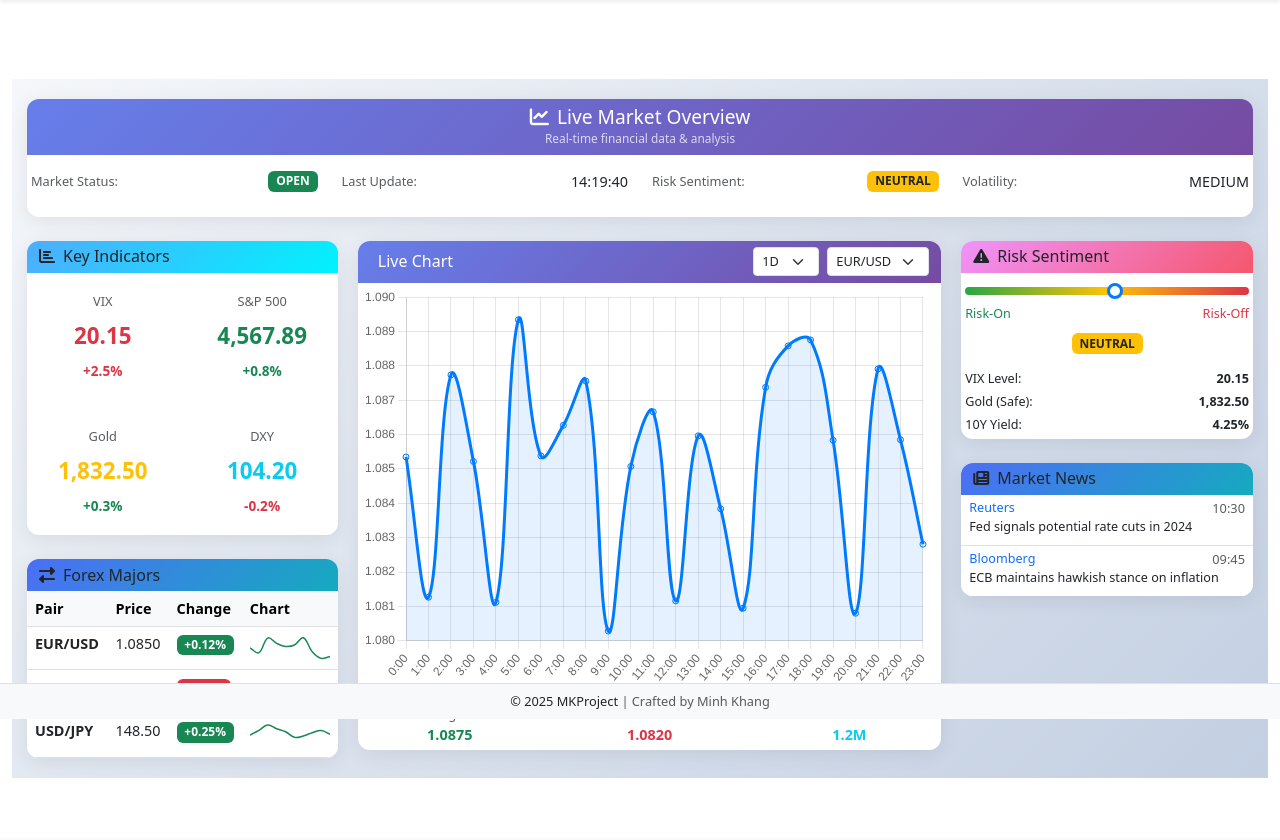
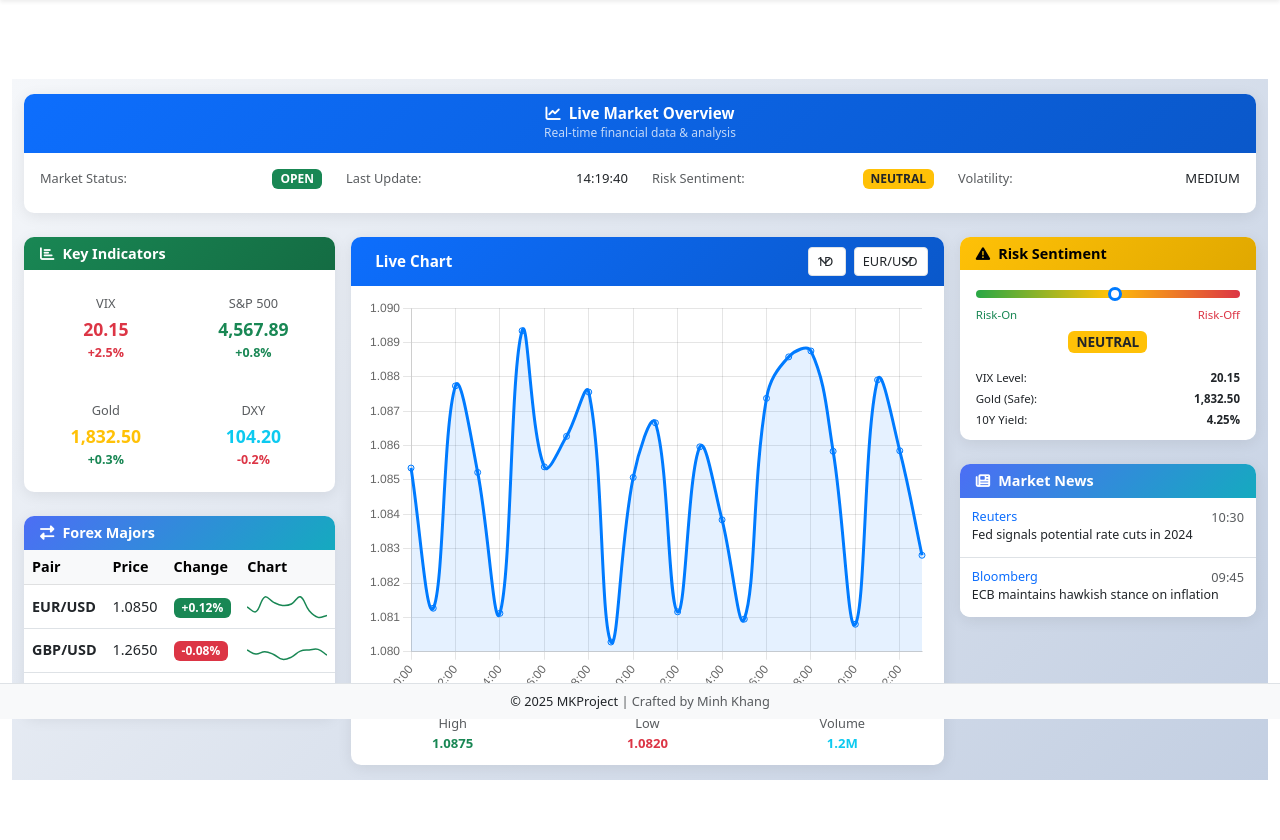
Before and after one commit to ngpminhkhang/MKproject, a Django app: template finance_dashboard/templates/finance_dashboard/home.html in a window 1280 px wide. Shown: the part 81-921 px from the top of the page. Before the commit the page ends 859 px from the top, so only its background shows below. Run offline with Django 5.2, Linux system fonts and the light colour scheme; the template is opened without the code that fills it, so the values that code supplies are empty; some libraries are stand-ins or nearby versions.

Commit message:
Fix template home

```diff
--- a/finance_dashboard/templates/finance_dashboard/home.html
+++ b/finance_dashboard/templates/finance_dashboard/home.html
@@ -7,23 +7,23 @@
 <style>
 /* === VARIABLES & RESET === */
 :root {
-    --primary-gradient: linear-gradient(135deg, #667eea 0%, #764ba2 100%);
-    --success-gradient: linear-gradient(135deg, #4facfe 0%, #00f2fe 100%);
-    --warning-gradient: linear-gradient(135deg, #f093fb 0%, #f5576c 100%);
+    --primary-gradient: linear-gradient(135deg, #0d6efd 0%, #0a58ca 100%); /* XANH TÀI CHÍNH */
+    --success-gradient: linear-gradient(135deg, #198754 0%, #146c43 100%);
+    --warning-gradient: linear-gradient(135deg, #ffc107 0%, #e0a800 100%);
     --dark-gradient: linear-gradient(135deg, #4c6ef5 0%, #15aabf 100%);
 }
 
 .dashboard-container {
     background: linear-gradient(135deg, #f5f7fa 0%, #c3cfe2 100%);
     min-height: calc(100vh - 120px);
-    padding: 20px 15px;
+    padding: 15px 12px;
 }
 
 /* === MAIN LAYOUT === */
 .dashboard-grid {
     display: grid;
     grid-template-columns: 1fr 2fr 1fr;
-    gap: 20px;
+    gap: 16px;
     max-width: 100%;
     margin: 0 auto;
 }
@@ -31,44 +31,86 @@
 /* === CARDS STYLING === */
 .dashboard-card {
     background: white;
-    border-radius: 12px;
-    box-shadow: 0 4px 20px rgba(0, 0, 0, 0.08);
+    border-radius: 10px;
+    box-shadow: 0 3px 15px rgba(0, 0, 0, 0.08);
     border: none;
     transition: all 0.3s ease;
     overflow: hidden;
 }
 
 .dashboard-card:hover {
-    transform: translateY(-5px);
-    box-shadow: 0 8px 30px rgba(0, 0, 0, 0.12);
+    transform: translateY(-3px);
+    box-shadow: 0 6px 20px rgba(0, 0, 0, 0.12);
 }
 
+/* === HEADER MÀU XANH TÀI CHÍNH === */
 .card-header-gradient {
-    background: var(--primary-gradient);
+    background: linear-gradient(135deg, #0d6efd 0%, #0a58ca 100%) !important;
     color: white;
-    padding: 12px 20px;
+    padding: 10px 16px !important;
     border-bottom: none;
 }
 
+.card-header-gradient h4,
+.card-header-gradient h6 {
+    font-size: 0.95rem !important;
+    font-weight: 600;
+    margin-bottom: 0;
+    white-space: nowrap;
+    overflow: hidden;
+    text-overflow: ellipsis;
+}
+
+.card-header-gradient small {
+    font-size: 0.75rem !important;
+    opacity: 0.9;
+}
+
+/* Các header khác */
 .card-header-success {
     background: var(--success-gradient);
+    padding: 8px 16px !important;
+    color: white;
 }
 
 .card-header-warning {
     background: var(--warning-gradient);
+    padding: 8px 16px !important;
+    color: black;
 }
 
 .card-header-dark {
     background: var(--dark-gradient);
+    padding: 8px 16px !important;
+    color: white;
 }
 
-/* === INDICATOR CARDS === */
+.card-header-success h6,
+.card-header-warning h6,
+.card-header-dark h6 {
+    font-size: 0.9rem !important;
+    font-weight: 600;
+    margin-bottom: 0;
+    white-space: nowrap;
+}
+
+/* === TYPOGRAPHY SCALING === */
+.dashboard-card .card-body {
+    padding: 12px 16px;
+    font-size: 0.82rem;
+}
+
+/* Indicator cards */
 .indicator-card {
     text-align: center;
-    padding: 15px 10px;
-    border-radius: 10px;
+    padding: 12px 8px;
+    border-radius: 8px;
     background: rgba(255, 255, 255, 0.9);
     transition: all 0.3s ease;
+    min-height: 80px;
+    display: flex;
+    flex-direction: column;
+    justify-content: center;
 }
 
 .indicator-card:hover {
@@ -77,62 +119,123 @@
 }
 
 .indicator-value {
-    font-size: 1.4rem;
+    font-size: 1.1rem !important;
     font-weight: 700;
-    margin: 8px 0;
+    margin: 6px 0;
+    line-height: 1.2;
 }
 
 .indicator-change {
-    font-size: 0.85rem;
+    font-size: 0.78rem !important;
     font-weight: 600;
+    line-height: 1.2;
 }
 
-/* === SPARKLINES === */
-.sparkline-container {
-    height: 30px;
-    width: 80px;
+/* Table improvements */
+.table {
+    font-size: 0.8rem !important;
+    margin-bottom: 0;
 }
 
-/* === RISK INDICATOR === */
+.table th {
+    padding: 8px 12px;
+    font-weight: 600;
+    white-space: nowrap;
+}
+
+.table td {
+    padding: 6px 12px;
+    vertical-align: middle;
+    white-space: nowrap;
+}
+
+/* Risk meter */
 .risk-meter {
     width: 100%;
     height: 8px;
     background: linear-gradient(to right, #28a745, #ffc107, #dc3545);
     border-radius: 10px;
-    margin: 10px 0;
+    margin: 8px 0;
     position: relative;
 }
 
 .risk-indicator {
     position: absolute;
-    top: -4px;
-    width: 16px;
-    height: 16px;
+    top: -3px;
+    width: 14px;
+    height: 14px;
     background: white;
     border: 3px solid #007bff;
     border-radius: 50%;
     transition: all 0.5s ease;
 }
 
+/* Chart container */
+.chart-container {
+    height: 320px;
+}
+
+/* Sparklines */
+.sparkline-container {
+    height: 30px;
+    width: 80px;
+}
+
+/* Badge sizing */
+.badge {
+    font-size: 0.75rem;
+    padding: 4px 8px;
+}
+
+.badge.fs-6 {
+    font-size: 0.85rem !important;
+}
+
+/* Form controls */
+.form-select-sm {
+    font-size: 0.8rem;
+    padding: 4px 8px;
+}
+
+/* News items */
+.list-group-item {
+    padding: 10px 12px;
+}
+
+.list-group-item .small {
+    font-size: 0.78rem;
+    line-height: 1.3;
+}
+
 /* === RESPONSIVE DESIGN === */
 @media (max-width: 1200px) {
     .dashboard-grid {
         grid-template-columns: 1fr;
-        gap: 15px;
+        gap: 12px;
     }
 
     .chart-container {
-        height: 400px;
+        height: 300px;
     }
 }
 
 @media (max-width: 768px) {
     .dashboard-container {
-        padding: 15px 10px;
+        padding: 12px 8px;
     }
 
     .indicator-value {
-        font-size: 1.2rem;
+        font-size: 1rem !important;
+    }
+
+    .card-header-gradient h4,
+    .card-header-gradient h6 {
+        font-size: 0.9rem !important;
+    }
+
+    .indicator-card {
+        min-height: 70px;
+        padding: 8px 6px;
     }
 }
 </style>
```
